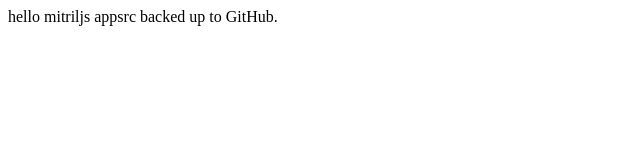
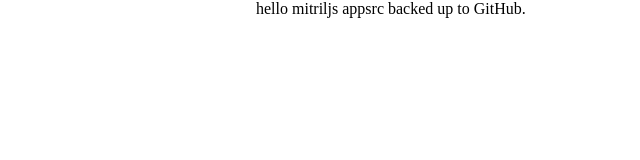
Before and after one commit to hoekit/rural-clinic, a plain HTML site: page public/index.html in a window 1280 px wide. Shown: the whole page, without its empty margins (0-640 px from the left). Drawn offline with nearby package versions, Linux system fonts and the light colour scheme.

Commit message:
Add Tachyons, some styling and base ID

```diff
--- a/public/index.html
+++ b/public/index.html
@@ -1,16 +1,19 @@
 <!DOCTYPE html>
 <html lang="en">
 <head>
-  <!-- index.html v0.0.1-1 -->
+  <!-- index.html v0.0.2-2 -->
   <meta charset="utf-8">
   <meta name="viewport"    content="width=device-width initial-scale=1.0">
   <meta name="description" content="">
   <meta name="keywords"    content="">
   <meta name="author"      content="Hoe-Kit CHEW">
+
+  <link rel="stylesheet" href="css/tachyons-4.12.0.min.css">
   <link rel="stylesheet" href="./css/app.css?v=0.0.1-1">
 <title>Clinic | Main</title>
 </head>
-<body>
+<body class="mh5-m ph-3-m mh7-l p5-l">
+  <div id="base"></div>
   <script src="dist/main.js?v=0.0.1-1"></script>
 </body>
 </html>
```
